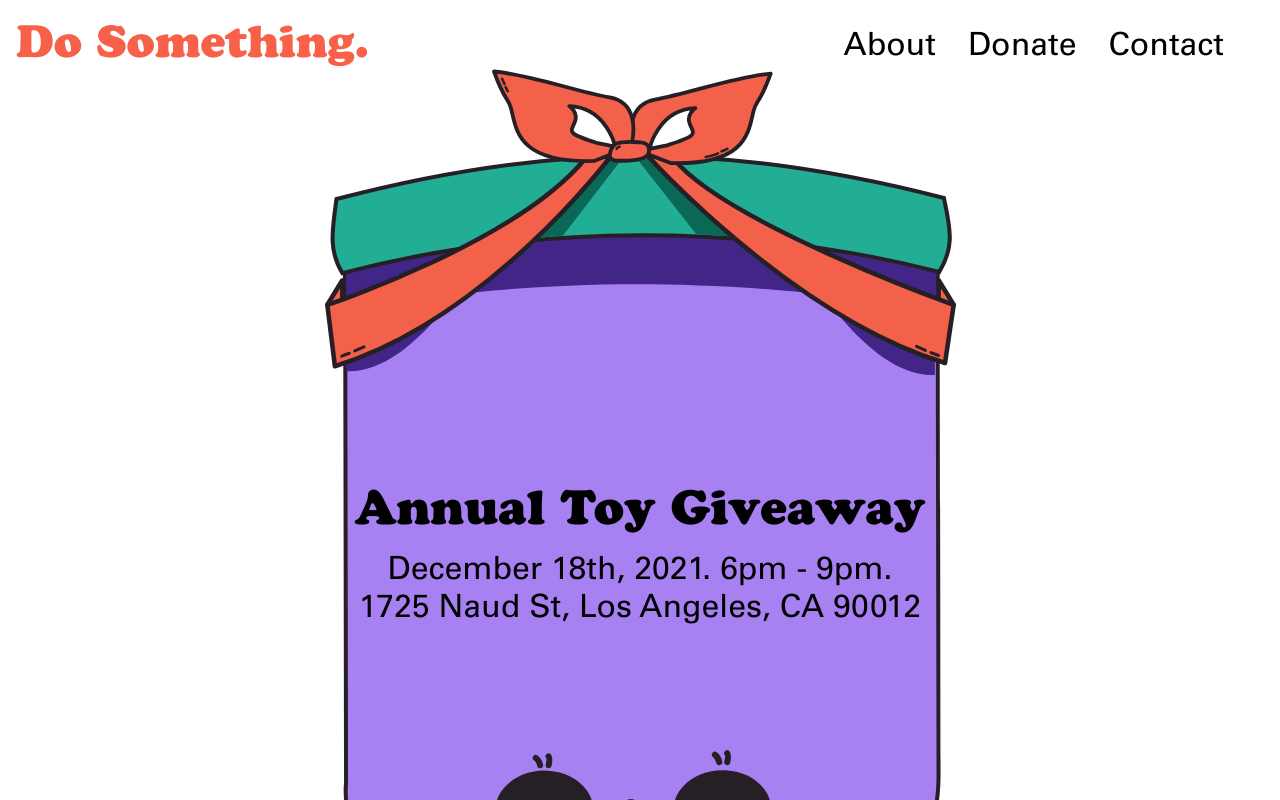
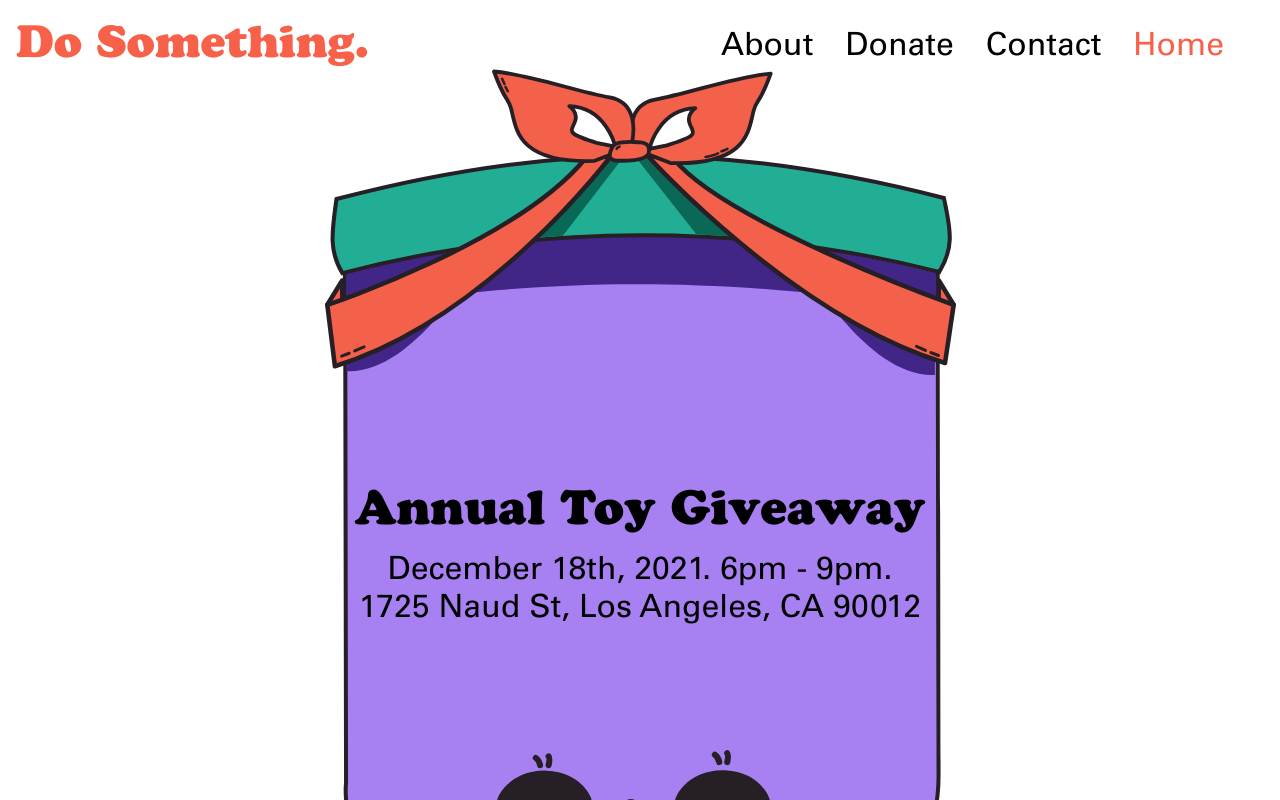
Before and after one commit to production-club/do-something, a React (Create React App) app: page / in a window 1280 px wide. Shown: the top 800 px of the page. Built offline with nearby package versions, Linux system fonts and the light colour scheme.

Commit message:
update navbars

```diff
--- a/src/components/Navbar/Sidebar/index.js
+++ b/src/components/Navbar/Sidebar/index.js
@@ -20,18 +20,18 @@ const Sidebar = ({ toggle, isOpen }) => {
           Do Something.
         </SidebarLink>
         <SidebarMenu>
+          <SidebarLink to="/about" onClick={toggle} className="SidebarLink">
+            About
+          </SidebarLink>
           <SidebarLink to="/donate" onClick={toggle} className="SidebarLink">
             Donate
           </SidebarLink>
           <SidebarLink to="/contact" onClick={toggle} className="SidebarLink">
             Contact
           </SidebarLink>
-          <SidebarLink to="/about" onClick={toggle} className="SidebarLink">
-            About
+           <SidebarLink to="/donate" onClick={toggle} className="SidebarLink">
+            Home
           </SidebarLink>
-          {/* <SidebarLink to="/volunteer" onClick={toggle}>
-            Volunteer
-          </SidebarLink> */}
         </SidebarMenu>
       </SidebarWrapper>
     </SidebarContainer>
--- a/src/components/Navbar/index.js
+++ b/src/components/Navbar/index.js
@@ -21,6 +21,9 @@ const Navbar = ({ toggle }) => {
             <NavLink to="/contact" className="NavLink">
               Contact
             </NavLink>
+               <NavLink to="/" exact className="NavLink">
+              Home
+            </NavLink>
           </NavMenu>
         </Nav>
       </div>
```
